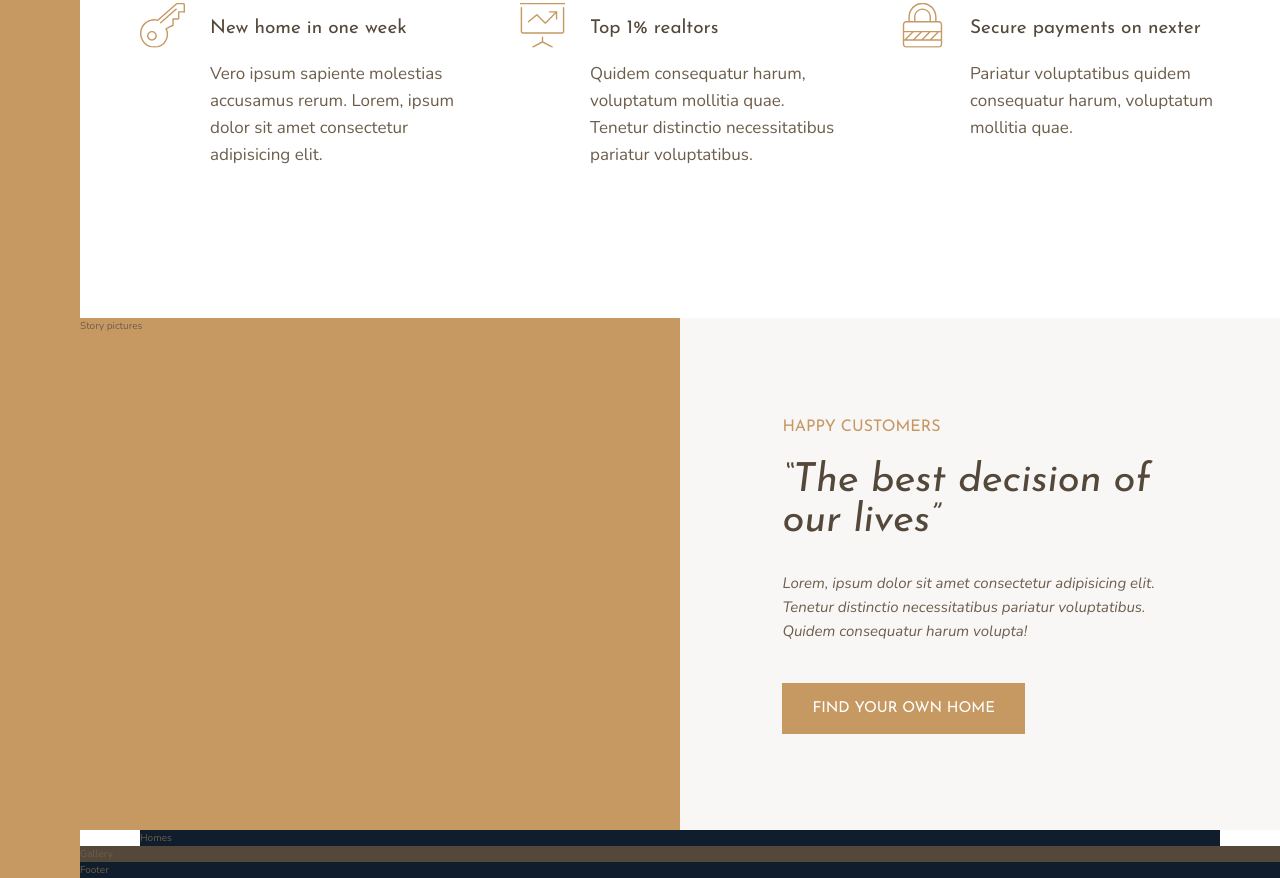
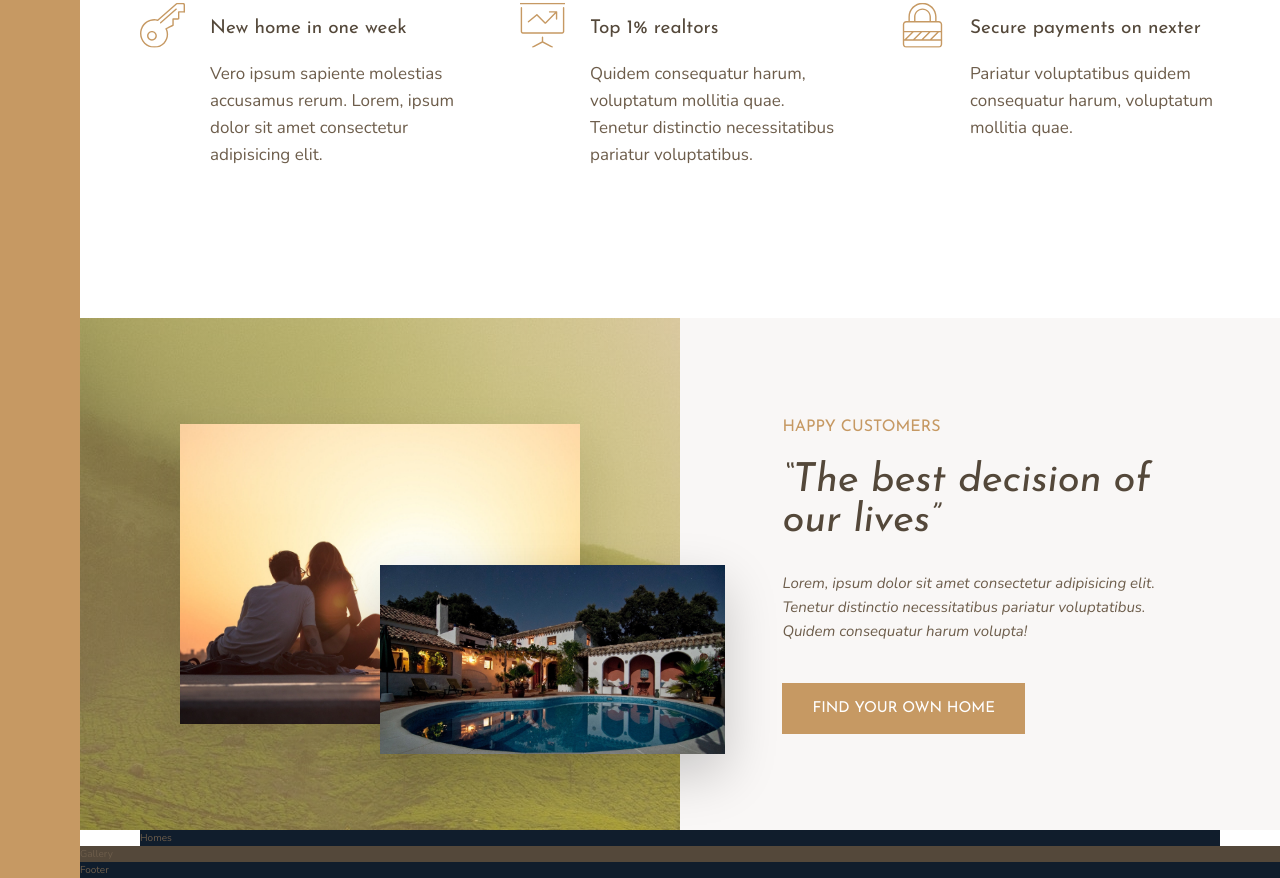
Before and after one commit to m-ahmedy/Nexter-Project, a website: page index.html in a window 1280 px wide. Shown: the part 990-1868 px from the top of the page. Drawn offline with nearby package versions, Linux system fonts and the light colour scheme.

Commit message:
Story pictures completed

```diff
--- a/index.html
+++ b/index.html
@@ -83,7 +83,10 @@
                 </svg>
             </div>
         </section>
-        <div class="story__pictures">Story pictures</div>
+        <div class="story__pictures">
+            <img src="img/story-1.jpeg" alt="Couple with new house" class="story__img story__img--1">
+            <img src="img/story-2.jpeg" alt="New house" class="story__img story__img--2">
+        </div>
         <div class="story__content">
             <h3 class="heading-3 mb-sm">Happy Customers</h3>
             <h2 class="heading-2 heading-2--dark mb-md">&ldquo;The best decision of our lives&rdquo;</h2>
--- a/sass/_base.scss
+++ b/sass/_base.scss
@@ -28,6 +28,11 @@ $features-grid-minmax: 25rem, 1fr;
 // ICON SIZE VARIABLES
 $feature-icon-size: 4.5rem;
 
+// MIXINS
+@mixin light-shadow($alpha) {
+    box-shadow: 0 2rem 5rem rgba($color: #000000, $alpha: $alpha);
+}
+
 *,
 *::before,
 *::after {
--- a/sass/_story.scss
+++ b/sass/_story.scss
@@ -1,7 +1,31 @@
 .story {
     &__pictures {
-        background-color: $color-primary;
+        background-image: linear-gradient(rgba($color-primary, .5), rgba($color-primary, .5)), url(../img/back.jpg) ;
         grid-column: full-start / col-end 4;
+
+        display: grid;
+        grid-template-rows: repeat(6, 1fr);
+        grid-template-columns: repeat(6, 1fr);
+        align-items: center;
+    }
+
+    &__img {
+        width: 100%;
+
+        &--1 {
+            grid-row: 2 / 6;
+            grid-column: 2 / 6;
+
+            @include light-shadow(.1);
+        }
+        &--2 {
+            width: 115%;
+            z-index: 20;
+            grid-row: 4 / 6;
+            grid-column: 4 / 7;
+
+            @include light-shadow(.2);
+        }
     }
 
     &__content {
```
Also changed, not shown: css/style.css.
